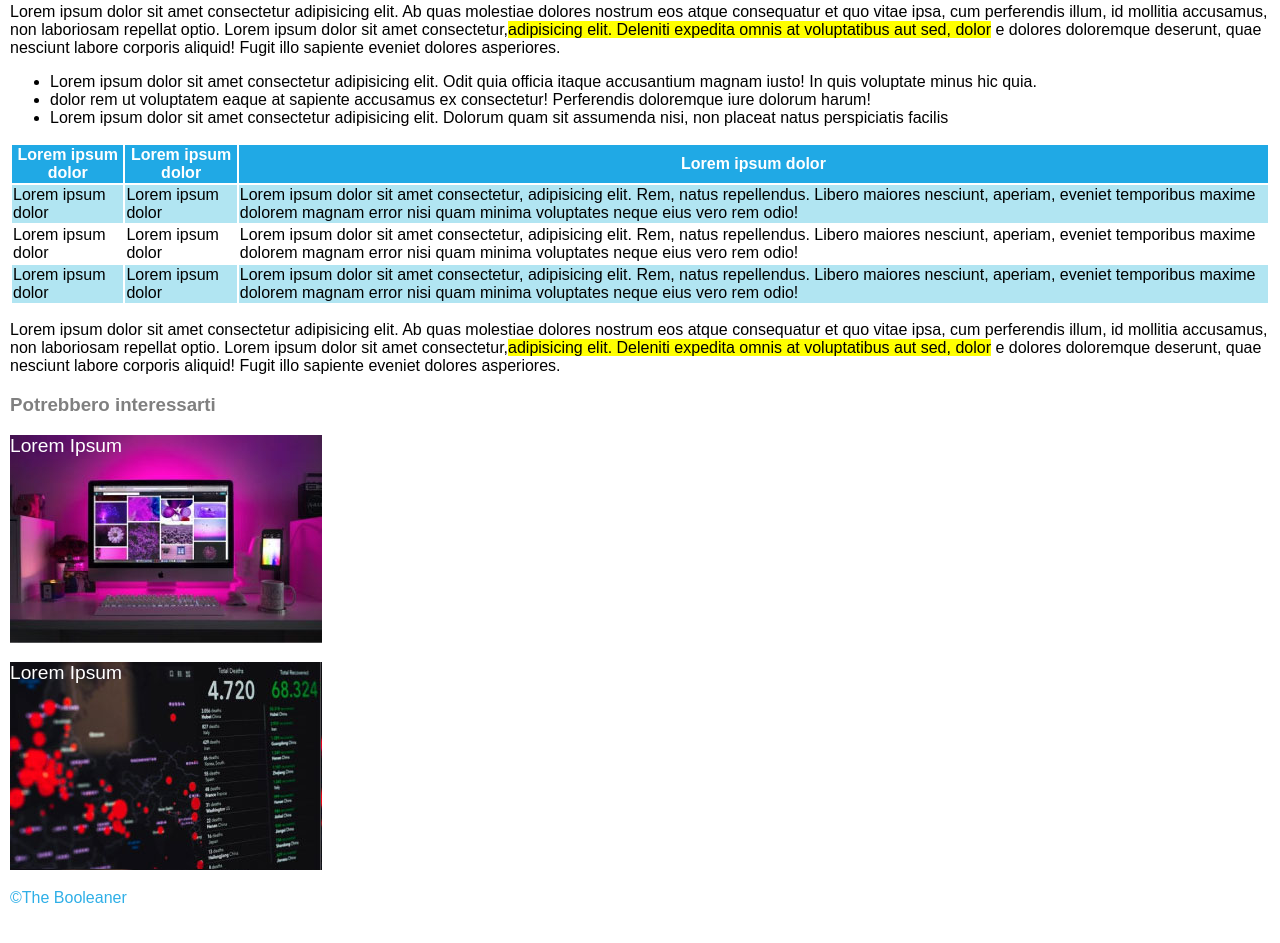
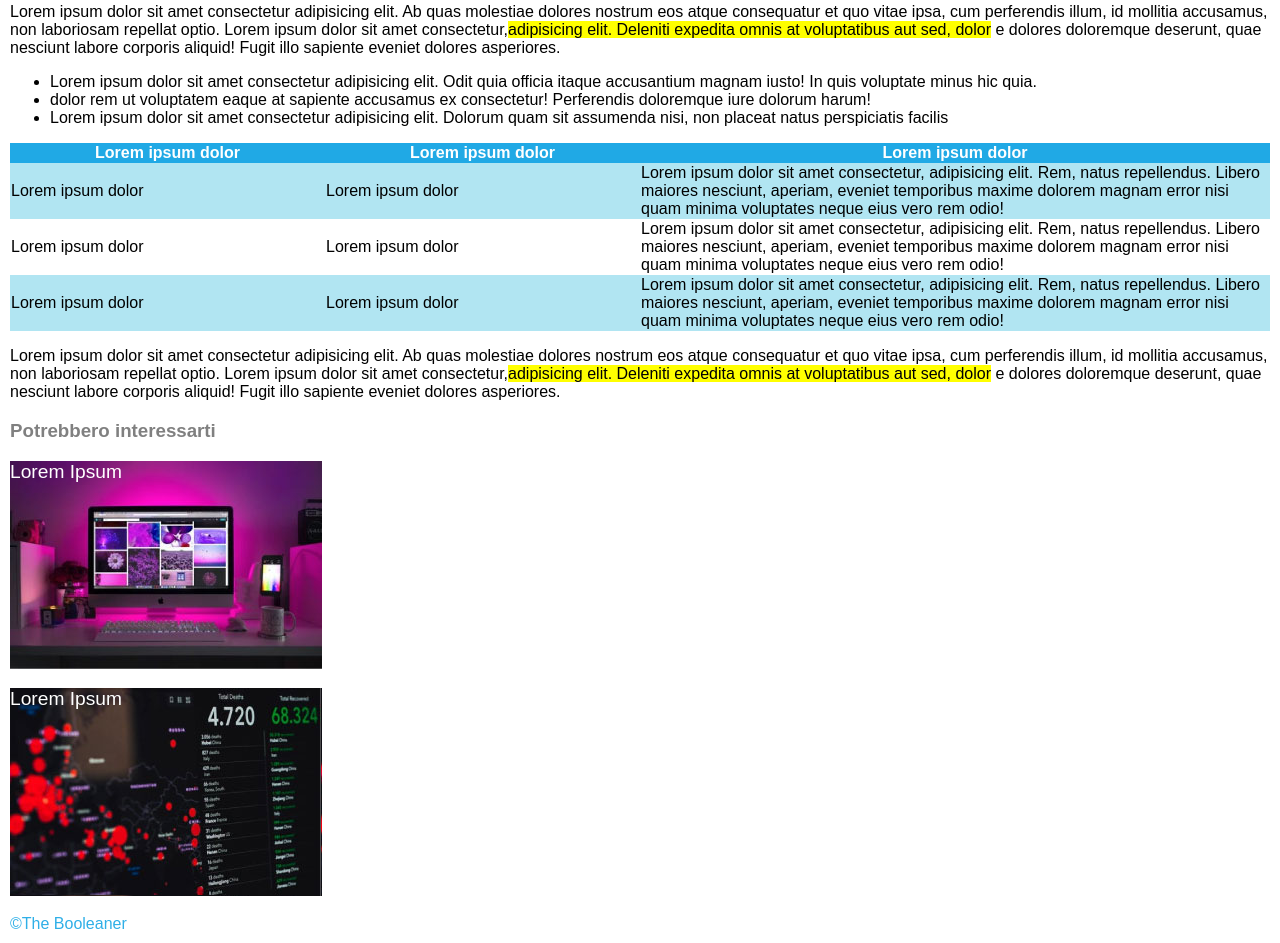
Before and after one commit to NavodContrath/html-css-booleaner, a plain HTML site: page index.html in a window 1280 px wide. Shown: the part 850-1793 px from the top of the page. Before the commit the page ends 1767 px from the top, so only its background shows below. Drawn offline with Linux system fonts and the light colour scheme.

Commit message:
border-collapse

```diff
--- a/index.html
+++ b/index.html
@@ -64,28 +64,34 @@
                     <tr>
                         <th>Lorem ipsum dolor</th>
                         <th>Lorem ipsum dolor</th>
-                        <th>Lorem ipsum dolor</th>
+                        <th id="r50">Lorem ipsum dolor</th>
                     </tr>
                 </thead>
                 <tbody>
                     <tr id="row_1">
                         <td>Lorem ipsum dolor</td>
                         <td>Lorem ipsum dolor</td>
-                        <td>Lorem ipsum dolor sit amet consectetur, adipisicing elit. Rem, natus repellendus. Libero
+                        <td class="r50">Lorem ipsum dolor sit amet consectetur, adipisicing elit. Rem, natus
+                            repellendus.
+                            Libero
                             maiores nesciunt, aperiam, eveniet temporibus maxime dolorem magnam error nisi quam minima
                             voluptates neque eius vero rem odio!</td>
                     </tr>
                     <tr>
                         <td>Lorem ipsum dolor</td>
                         <td>Lorem ipsum dolor</td>
-                        <td>Lorem ipsum dolor sit amet consectetur, adipisicing elit. Rem, natus repellendus. Libero
+                        <td class="r50">Lorem ipsum dolor sit amet consectetur, adipisicing elit. Rem, natus
+                            repellendus.
+                            Libero
                             maiores nesciunt, aperiam, eveniet temporibus maxime dolorem magnam error nisi quam minima
                             voluptates neque eius vero rem odio!</td>
                     </tr>
                     <tr id="row_3">
                         <td>Lorem ipsum dolor</td>
                         <td>Lorem ipsum dolor</td>
-                        <td>Lorem ipsum dolor sit amet consectetur, adipisicing elit. Rem, natus repellendus. Libero
+                        <td class="r50">Lorem ipsum dolor sit amet consectetur, adipisicing elit. Rem, natus
+                            repellendus.
+                            Libero
                             maiores nesciunt, aperiam, eveniet temporibus maxime dolorem magnam error nisi quam minima
                             voluptates neque eius vero rem odio!</td>
                     </tr>
--- a/style.css
+++ b/style.css
@@ -45,6 +45,10 @@ h1 {
     background-color: yellow;
 }
 
+table {
+    border-collapse: collapse;
+}
+
 thead {
     background-color: var(--boo-thead);
     color: white;
@@ -56,6 +60,10 @@ thead {
 
 #row_3 {
     background-color: var(--boo-tbody);
+}
+
+.r50 {
+    width: 50%;
 }
 
 h3 {
```
